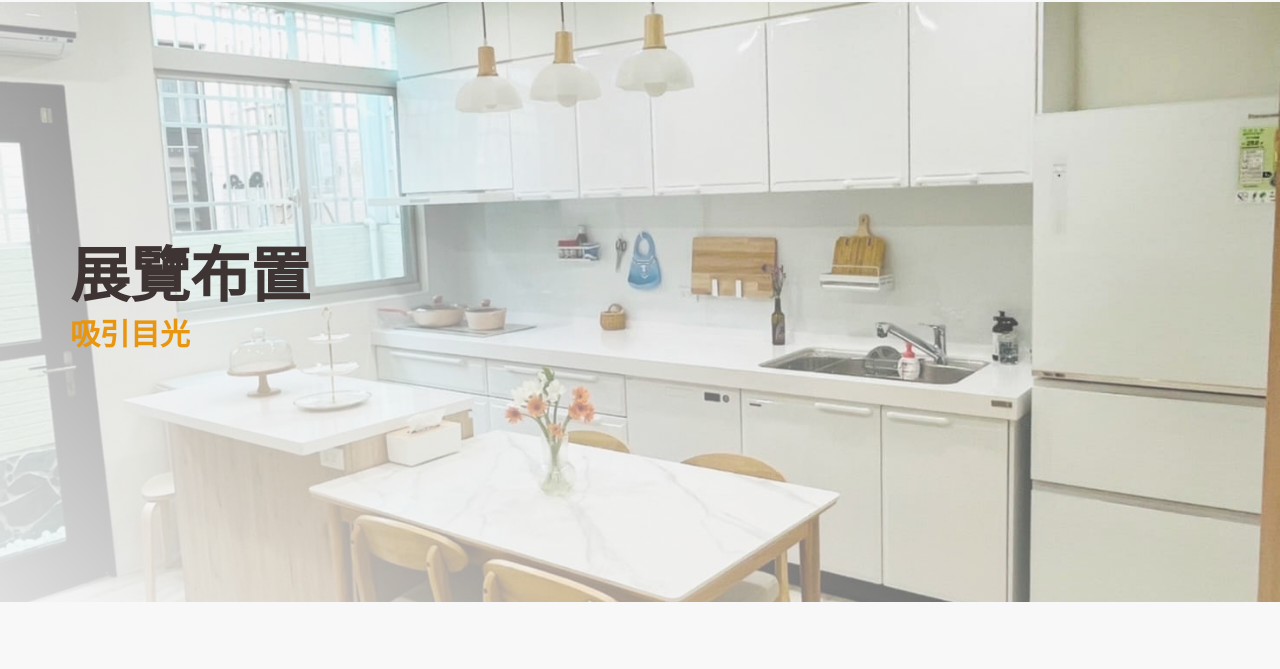
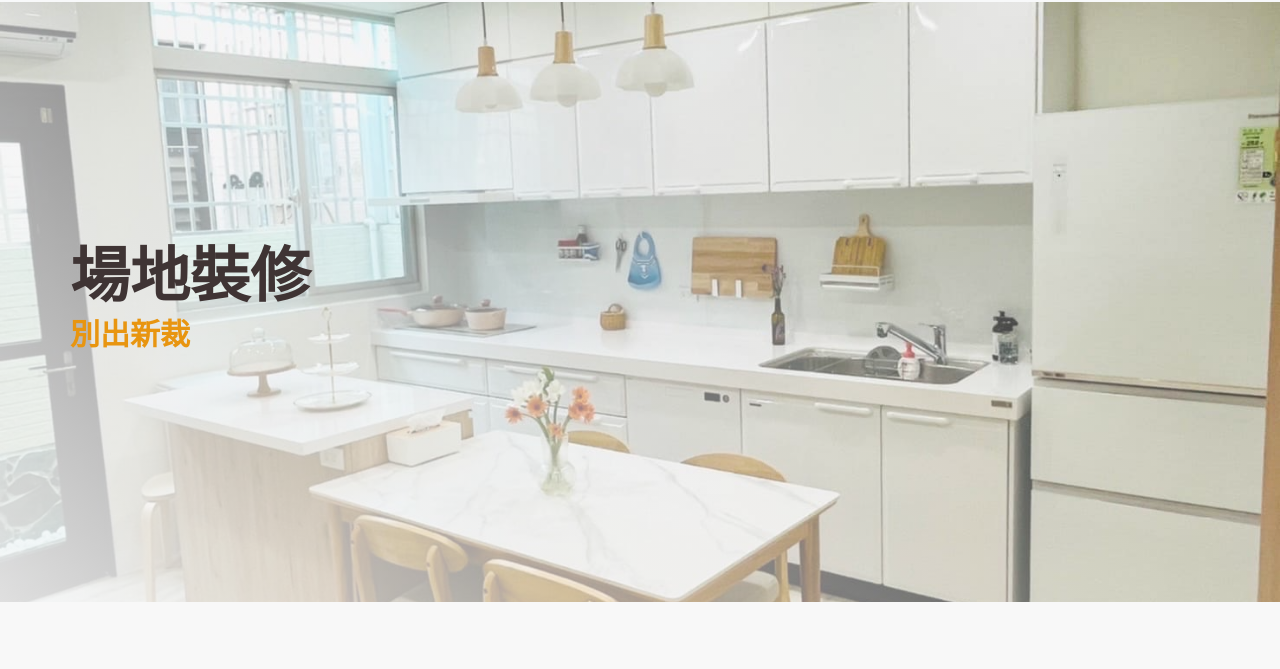
Before and after one commit to bluesky-JW/HW.github.io, a plain HTML site: page place-p1.html in a window 1280 px wide. Shown: the part 96-765 px from the top of the page. Drawn offline with nearby package versions, Linux system fonts and the light colour scheme; a script that the page names is missing.

Commit message:
Add files via upload

```diff
--- a/place-p1.html
+++ b/place-p1.html
@@ -76,8 +76,8 @@
   background-size: cover; padding: 30px 0;">
         <div class="container">
           <div class="col-md-12">
-            <h1 class="hero-title">展覽布置</h1>
-            <p class="hero-subtitle">吸引目光</p>
+            <h1 class="hero-title">場地裝修</h1>
+            <p class="hero-subtitle">別出新裁</p>
             <!-- <a href="#" class="hero-link">參觀作品去~~</a> -->
           </div>
         </div>
```
